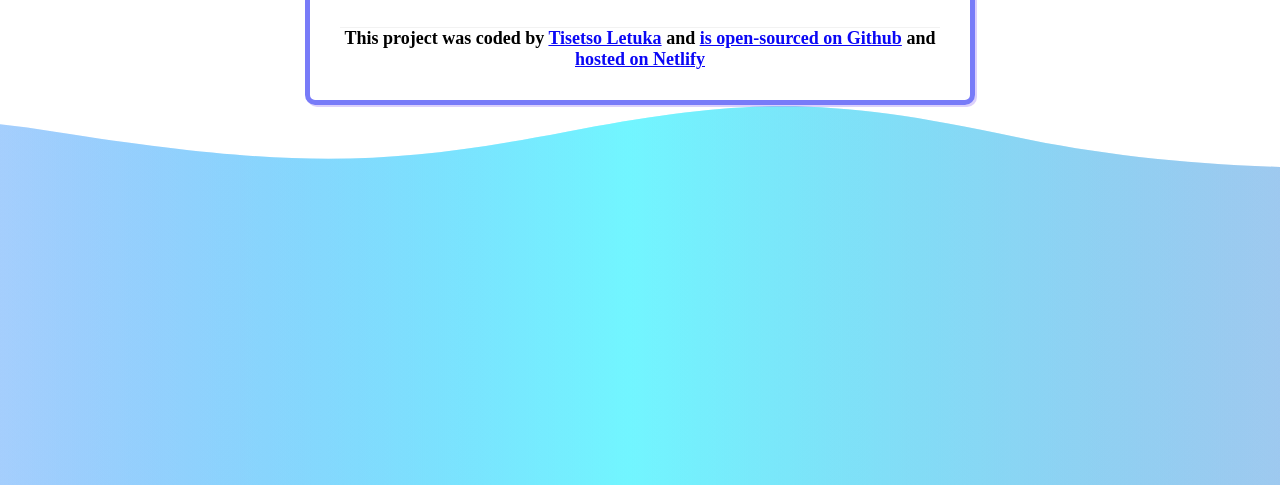
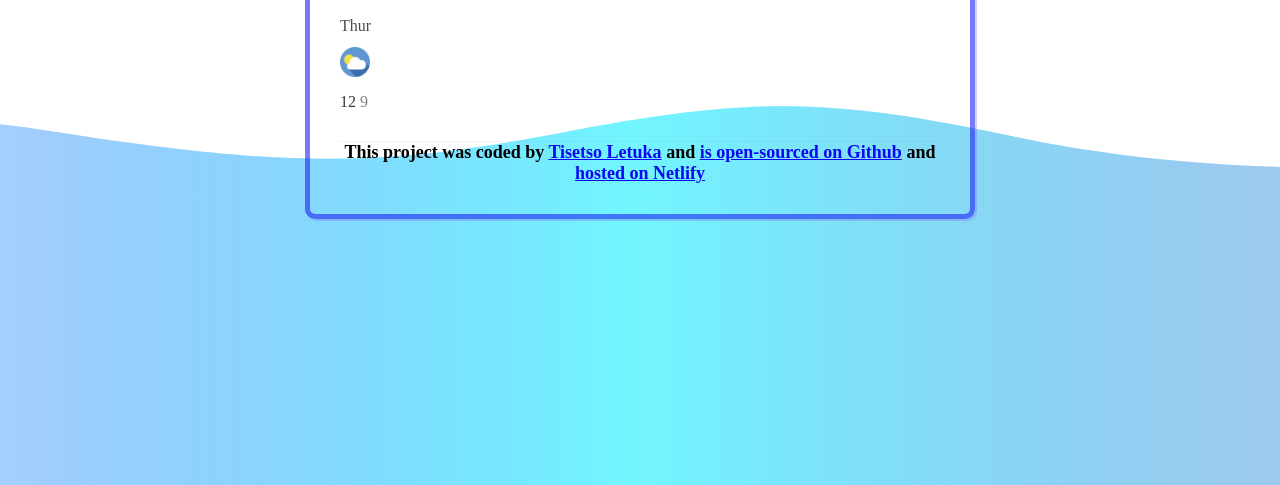
Before and after one commit to T-Letuka/Clima, a plain HTML site: page index.html in a window 1280 px wide. Shown: the part 315-800 px from the top of the page. Drawn offline with nearby package versions, Linux system fonts and the light colour scheme.

Commit message:
added html forecast and css

```diff
--- a/index.html
+++ b/index.html
@@ -39,6 +39,23 @@
             <div class="current-temp-degrees">°C</div>
           </div>
         </div>
+        <div class="weather-forecast">
+          <div class="row">
+            <div class="col-2">
+              <div class="date-forecast">Thur</div>
+
+              <img
+                src="weather_552448.png"
+                alt="weather-icon"
+                width="30px"
+                height="30px"
+              />
+              <div class="forecast-temperature">
+                <span class="temperature-deg">12</span> 9
+              </div>
+            </div>
+          </div>
+        </div>
       </main>
 
       <footer>
@@ -54,6 +71,7 @@
         >
       </footer>
     </section>
+    <!--SVG-->
     <svg
       version="1.1"
       xmlns="http://www.w3.org/2000/svg"
--- a/src/style.css
+++ b/src/style.css
@@ -97,3 +97,25 @@ svg {
   box-sizing: border-box;
   display: block;
 }
+
+.weather-forecast {
+  margin-top: 20px;
+}
+
+.date-forecast {
+  font-size: 16px;
+  color: #494b4e;
+  margin-bottom: 12px;
+}
+.temperature-deg {
+  color: #393a3b;
+}
+.forecast-temperature {
+  color: #7d7f83;
+  margin-top: 12px;
+}
+
+.row {
+  display: flex;
+  justify-content: space-between;
+}
```
Also changed, not shown: weather_552448.png (added).
